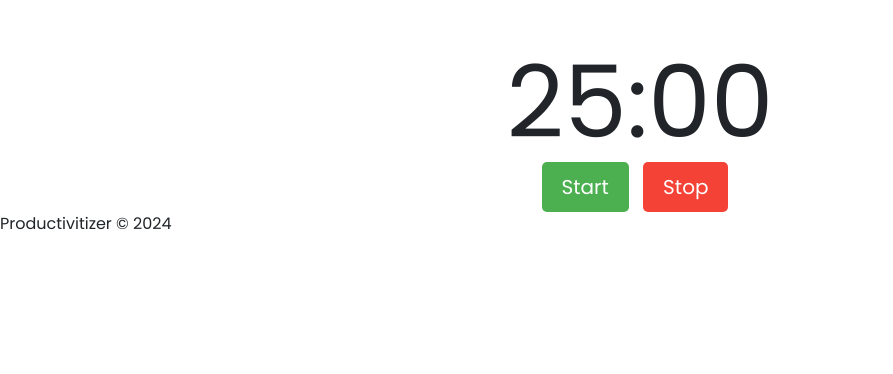
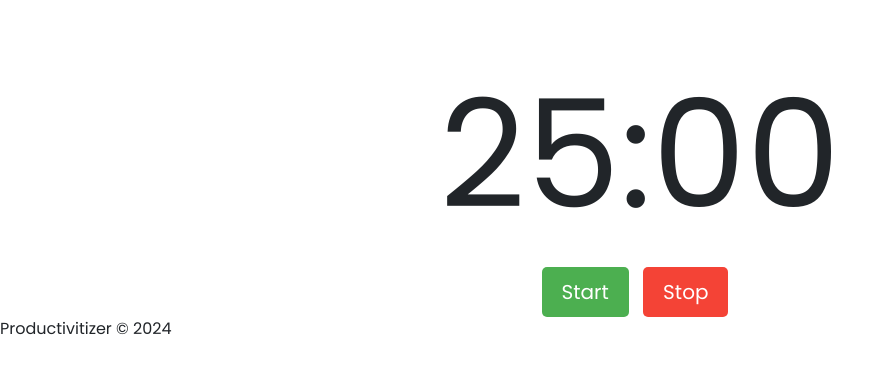
Before and after one commit to SagidanovBakhtiyar/productivitizer, a Flask app: page /pomodoro in a window 1280 px wide. Shown: the part 64-438 px from the top of the page, without its empty margins (0-893 px from the left). Run offline with Flask 3, Linux system fonts and the light colour scheme.

Commit message:
pomodoro frontend part 1

```diff
--- a/productivitizer/static/css/style.css
+++ b/productivitizer/static/css/style.css
@@ -5,14 +5,14 @@
 /* Pomodoro CSS */
 
 /* Timer Display */
-.display {
+.timer-display {
     text-align: center;
-    margin-top: 50px; /* Adjust as needed */
+    margin-top: 50px;
 }
 
-.display h1 {
-    font-size: 100px; /* Adjust size as needed */
-    margin: 0; /* Remove default margin */
+.timer-display .timer {
+    font-size: 150px;
+    margin: 0;
 }
 
 /* Center the buttons */
@@ -21,34 +21,34 @@
 }
 
 /* Start and Stop Buttons */
-.start, .stop {
-    display: inline-block; /* Display buttons in one line */
-    margin-right: 10px; /* Add spacing between buttons */
+.start-button, .stop-button {
+    display: inline-block;
+    margin-right: 10px;
 }
 
-.start button, .stop button {
-    font-size: 20px; /* Adjust size as needed */
-    padding: 10px 20px; /* Adjust padding as needed */
+.start-button button, .stop-button button {
+    font-size: 20px;
+    padding: 10px 20px;
     border: none;
     border-radius: 5px;
     cursor: pointer;
     transition: background-color 0.3s;
 }
 
-.start button {
-    background-color: #4CAF50; /* Green */
+.start-button button {
+    background-color: #4CAF50;
     color: white;
 }
 
-.start button:hover {
-    background-color: #45a049; /* Darker green */
+.start-button button:hover {
+    background-color: #45a049;
 }
 
-.stop button {
-    background-color: #f44336; /* Red */
+.stop-button button {
+    background-color: #f44336;
     color: white;
 }
 
-.stop button:hover {
-    background-color: #d32f2f; /* Darker red */
+.stop-button button:hover {
+    background-color: #d32f2f;
 }
--- a/productivitizer/templates/pomodoro/pomodoro.html
+++ b/productivitizer/templates/pomodoro/pomodoro.html
@@ -5,15 +5,18 @@
 {% endblock %}
 
 {% block main %}
-    <div class="display">
-        <h1>25:00</h1>
+    <div class="timer-display">
+        <span class="timer">25:00</span>
+    </div>
+    <div class="interval-container">
+        <span class="interval"></span>
     </div>
     <div class="button-container">
-        <div class="start">
-            <button type="submit" class="btn btn-success">Start</button>
+        <div class="start-button">
+            <button type="button" class="btn btn-success">Start</button>
         </div>
-        <div class="stop">
-            <button type="submit" class="btn btn-danger">Stop</button>
+        <div class="stop-button">
+            <button type="button" class="btn btn-danger">Stop</button>
         </div>
     </div>
     <script src="{{ url_for('static', filename='js/pomodoro.js') }}"></script>
```
Also changed, not shown: productivitizer/static/js/pomodoro.js (+50 -0 lines).
